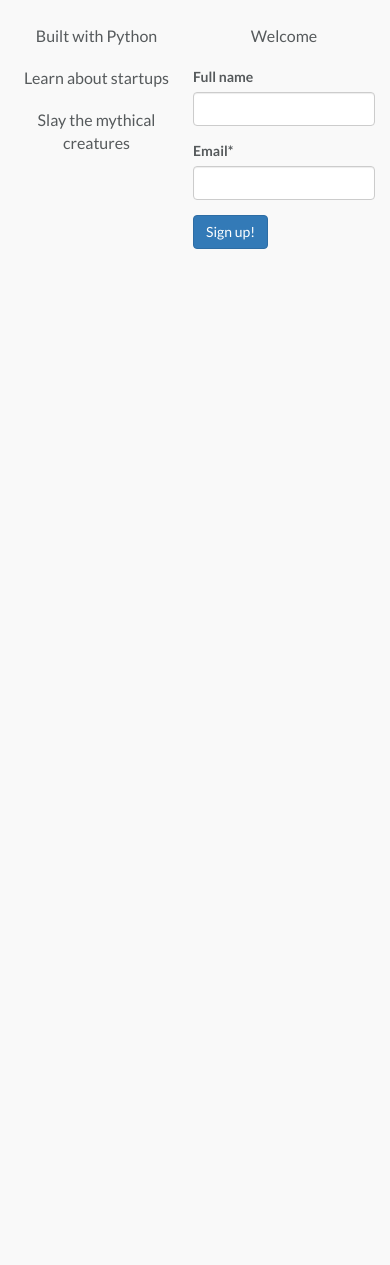
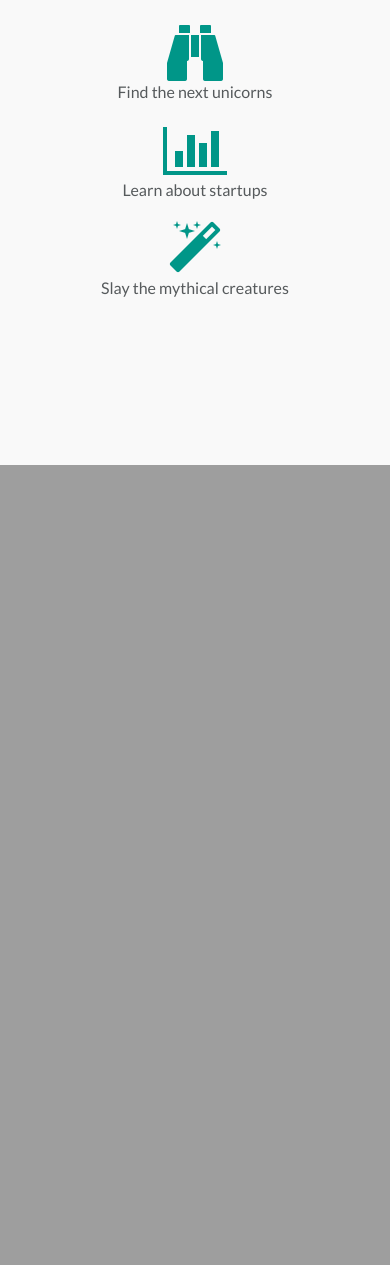
Before and after one commit to rog97/vhub, a Django app: page / in a window 390 px wide. Shown: the part 735-2000 px from the top of the page. After the commit the page ends 1200 px from the top, so only its background shows below. Run offline with Django 3.2, Linux system fonts and the light colour scheme; some libraries are stand-ins or nearby versions.

Commit message:
closing the loop for sprint 1

```diff
--- a/src/static_pro/our_static/css/custom.css
+++ b/src/static_pro/our_static/css/custom.css
@@ -11,6 +11,7 @@
 body {
 	background-color: #F9F9F9;
 	color: #565A5C;
+  min-height: 1200px;
 }
 
 .text-align-center {
@@ -35,10 +36,12 @@ body {
 
 .navbar-default .navbar-brand {
     color: #FFFFFF;
+    font-weight: 700;
 }
 
 .navbar-default .navbar-brand:hover {
-    color: #FFC107;
+  color: #FFFFFF;
+  font-weight: 700;
 }
 
 .navbar-default .navbar-nav>li>a {
@@ -95,3 +98,7 @@ body {
 .jumbotron .btn-warning:hover {
 		background-color: #EC971F;
 	}
+
+.fa {
+  color: #009688;
+}
--- a/src/templates/base.html
+++ b/src/templates/base.html
@@ -20,7 +20,6 @@
 
       {% endblock %}
     </style>
-    <link href='https://fonts.googleapis.com/css?family=Open+Sans:400,600,700,800|Lato:400,700,900' rel='stylesheet' type='text/css'>
   </head>
 
   <body>
--- a/src/templates/head_css.html
+++ b/src/templates/head_css.html
@@ -1,6 +1,8 @@
 {% load staticfiles %}
   <!-- Bootstrap core CSS -->
   <!-- <link href="../../dist/css/bootstrap.min.css" rel="stylesheet"> -->
+  <link href='https://fonts.googleapis.com/css?family=Open+Sans:400,600,700,800|Lato:400,700,900' rel='stylesheet' type='text/css'>
+  <link rel="stylesheet" href="https://maxcdn.bootstrapcdn.com/font-awesome/4.5.0/css/font-awesome.min.css">
   <link href="{% static 'css/bootstrap.min.css' %}" rel="stylesheet">
   <!-- IE10 viewport hack for Surface/desktop Windows 8 bug -->
   <link href="../../assets/css/ie10-viewport-bug-workaround.css" rel="stylesheet">
--- a/src/templates/home.html
+++ b/src/templates/home.html
@@ -27,7 +27,7 @@
 
 {% block content %}
 <div class="row">
-  <div class="col-sm-3 pull-right">
+  <!-- <div class="col-sm-3 pull-right">
     <p class="lead text-align-center">{{ title }}</p>
 
     <form method="POST" action="">{% csrf_token %}
@@ -35,17 +35,22 @@
       {{ form|crispy }}
       <input class='btn btn-primary' type="submit" value="Sign up!"/>
     </form>
+  </div> -->
+
+  <div class="col-sm-4 text-align-center">
+    <i class="fa fa-binoculars fa-4x"></i>
+    <p class="lead text-align-center">Find the next unicorns
+    </br>
+    </p>
   </div>
 
-  <div class="col-sm-3">
-    <p class="lead text-align-center">Built with Python</p>
-  </div>
-
-  <div class="col-sm-3">
+  <div class="col-sm-4 text-align-center">
+    <i class="fa fa-bar-chart fa-4x"></i>
     <p class="lead text-align-center">Learn about startups</p>
   </div>
 
-  <div class="col-sm-3">
+  <div class="col-sm-4 text-align-center">
+    <i class="fa fa-magic fa-4x"></i>
     <p class="lead text-align-center">Slay the mythical creatures</p>
   </div>
 
--- a/src/templates/navbar.html
+++ b/src/templates/navbar.html
@@ -7,12 +7,14 @@
         <span class="icon-bar"></span>
         <span class="icon-bar"></span>
       </button>
-      <a class="navbar-brand" href="{% url 'home' %}">Venture Hub</a>
+      <a class="navbar-brand" href="{% url 'home' %}">VentureHub</a>
     </div>
     <div id="navbar" class="navbar-collapse collapse">
       <ul class="nav navbar-nav">
         <li><a href="{% url 'home' %}">Home</a></li>
-        <li><a href="{% url 'startup' %}">Startups</a></li>
+        <li><a href="{% url 'index' %}">Startups</a></li>
+        <li><a href="{% url 'news' %}">News</a></li>
+        <li><a href="#">Analytics</a></li>
         <li><a href="{% url 'contact' %}">Contact</a></li>
         <!-- <li class="dropdown">
           <a href="#" class="dropdown-toggle" data-toggle="dropdown" role="button" aria-haspopup="true" aria-expanded="false">Dropdown <span class="caret"></span></a>
--- a/src/templates/registration/password_reset_form.html
+++ b/src/templates/registration/password_reset_form.html
@@ -4,13 +4,16 @@
 
 {% block content %}
 <div class='col-sm-6 col-sm-offset-3'>
+<br>
+<br>
+<br>
 <h1>Password Reset</h1>
 <p class='lead'>Reset your password using your email below.</p>
 <form method="post" action=".">
   {% csrf_token %}
     {{ form|crispy }}
 
-  <input class='btn btn-primary' type="submit" value="{% trans 'Reset' %}" />
+  <input class='btn btn-danger' type="submit" value="{% trans 'Reset' %}" />
 </form>
 </div>
 {% endblock %}
--- a/src/vhub/urls.py
+++ b/src/vhub/urls.py
@@ -22,7 +22,8 @@ from django.contrib import admin
 urlpatterns = [
     url(r'^$', 'vhubs.views.home', name='home'),
     url(r'^contact/$', 'vhubs.views.contact', name='contact'),
-    url(r'^startup/$', 'vhub.views.startup', name='startup'),
+    url(r'^index/$', 'vhub.views.index', name='index'),
+    url(r'^news/$', 'vhub.views.news', name='news'),
     url(r'^admin/', include(admin.site.urls)),
     url(r'^accounts/', include('registration.backends.default.urls')),
 ]
```
Also changed, not shown: src/templates/index.html (added, +13 -0 lines), src/templates/news.html (added, +12 -0 lines), src/templates/registration/login.html (+6 -3 lines), src/templates/registration/registration_form.html (+5 -2 lines), src/vhub/views.py (+5 -2 lines), src/db.sqlite3, 1 other file.
